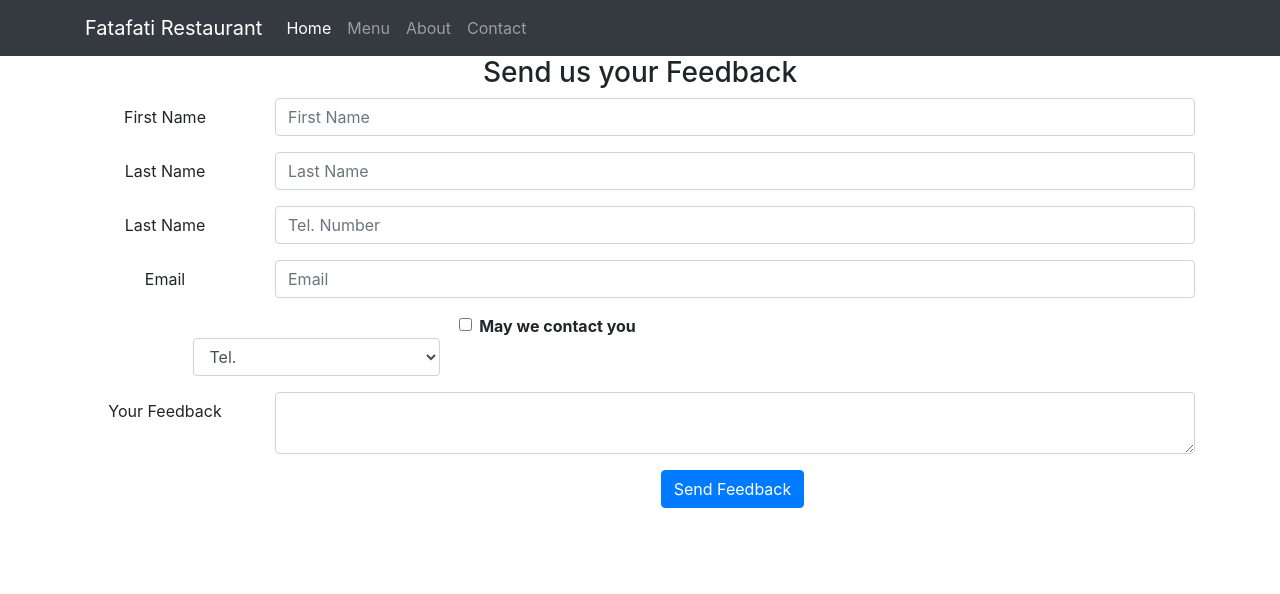
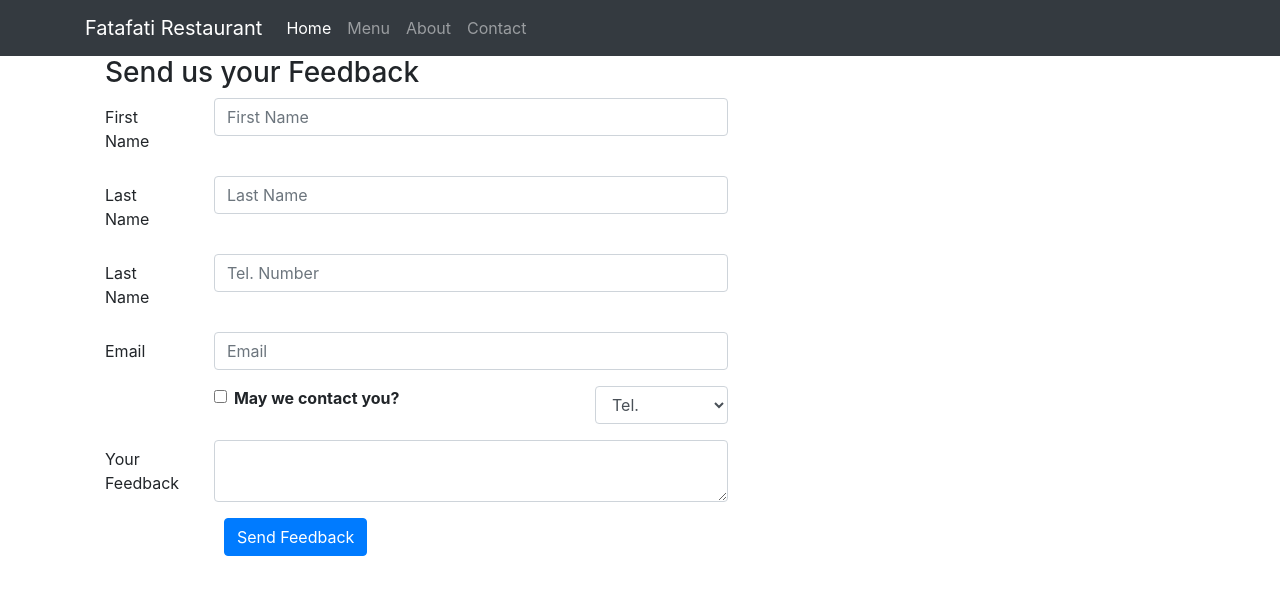
Before and after one commit to Rasujon3/bohubrihi-restaurant, a React (Create React App) app: page /contact in a window 1280 px wide. Shown: the top 594 px of the page. Built offline with nearby package versions, Linux system fonts and the light colour scheme.

Commit message:
Handling contact form

```diff
--- a/src/components/body/Contact.js
+++ b/src/components/body/Contact.js
@@ -13,50 +13,66 @@ class Contact extends Component {
             contactType: 'Tel.',
             message: ""
         }
+        this.handleInputChange = this.handleInputChange.bind(this);
+        this.handleSubmit = this.handleSubmit.bind(this);
     }
+    handleInputChange = (event) => {
+        const value = event.target.type === 'checkbox' ? event.target.checked : event.target.value;
+        const name = event.target.name;
+        this.setState({
+            [name]: value
+        })
+    }
+
+    handleSubmit = (event) => {
+        console.log(this.state);
+        event.preventDefault();
+    }
+
     render() {
         return (
             <div className="container">
-                <div className="row row-container">
+                <div className="row row-container" style={{ paddingLeft: "20px", textAlign: "left" }}>
                     <div className="col-12">
                         <h3>Send us your Feedback</h3>
                     </div>
-                    <div className="col-12">
-                        <Form>
+                    <div className="col-12 col-md-7">
+                        <Form onSubmit={this.handleSubmit}>
                             <FormGroup row>
                                 <Label htmlFor="firstname" md={2}>First Name</Label>
                                 <Col md={10}>
-                                    <Input type="text" name="firstname" placeholder="First Name" value={this.state.firstname} />
+                                    <Input onChange={this.handleInputChange} type="text" name="firstname" placeholder="First Name" value={this.state.firstname} />
                                 </Col>
                             </FormGroup>
                             <FormGroup row>
                                 <Label htmlFor="firstname" md={2}>Last Name</Label>
                                 <Col md={10}>
-                                    <Input type="text" name="lastname" placeholder="Last Name" value={this.state.lastname} />
+                                    <Input onChange={this.handleInputChange} type="text" name="lastname" placeholder="Last Name" value={this.state.lastname} />
                                 </Col>
                             </FormGroup>
                             <FormGroup row>
                                 <Label htmlFor="telnum" md={2}>Last Name</Label>
                                 <Col md={10}>
-                                    <Input type="tel" name="telnum" placeholder="Tel. Number" value={this.state.telnum} />
+                                    <Input onChange={this.handleInputChange} type="tel" name="telnum" placeholder="Tel. Number" value={this.state.telnum} />
                                 </Col>
                             </FormGroup>
                             <FormGroup row>
                                 <Label htmlFor="telnum" md={2}>Email</Label>
                                 <Col md={10}>
-                                    <Input type="email" name="email" placeholder="Email" value={this.state.email} />
+                                    <Input onChange={this.handleInputChange} type="email" name="email" placeholder="Email" value={this.state.email} />
                                 </Col>
                             </FormGroup>
-                            <FormGroup>
+                            <FormGroup row>
                                 <Col md={{ size: 6, offset: 2 }}>
                                     <FormGroup check>
                                         <Label check>
-                                            <Input type="checkbox" name="agree" checked={this.state.agree} /> <strong>May we contact you</strong>
+                                            <Input onChange={this.handleInputChange} type="checkbox" name="agree" checked={this.state.agree} />
+                                            <strong>May we contact you?</strong>
                                         </Label>
                                     </FormGroup>
                                 </Col>
                                 <Col md={{ size: 3, offset: 1 }}>
-                                    <Input type="select" name="contactType" value={this.state.contactType} >
+                                    <Input onChange={this.handleInputChange} type="select" name="contactType" value={this.state.contactType} >
                                         <option>Tel.</option>
                                         <option>Email</option>
                                     </Input>
@@ -65,7 +81,7 @@ class Contact extends Component {
                             <FormGroup row>
                                 <Label htmlFor="message" md={2}>Your Feedback</Label>
                                 <Col md={10}>
-                                    <Input type="textarea" name="message" value={this.state.message} ></Input>
+                                    <Input onChange={this.handleInputChange} type="textarea" name="message" value={this.state.message} ></Input>
                                 </Col>
                             </FormGroup>
                             <FormGroup>
```
